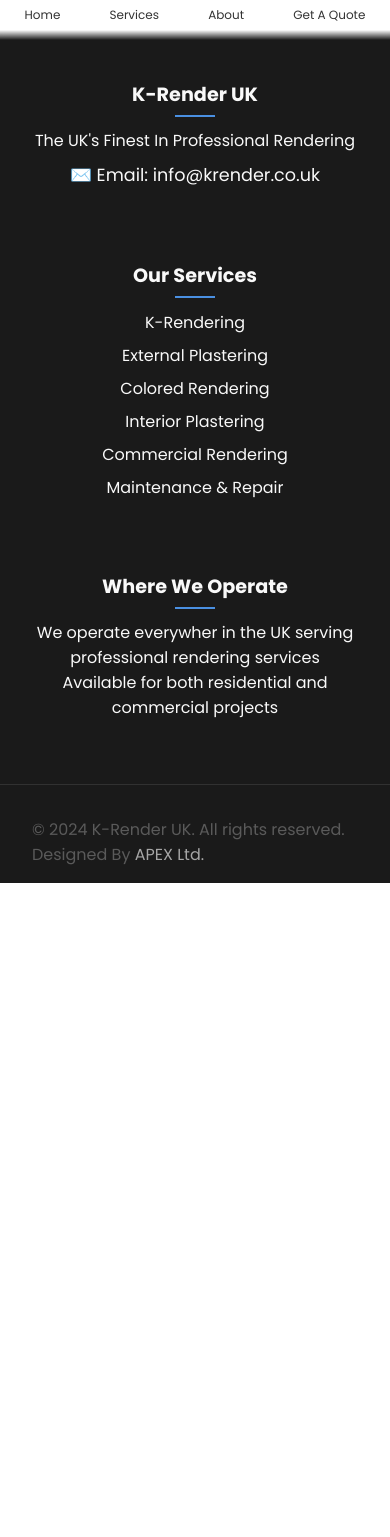
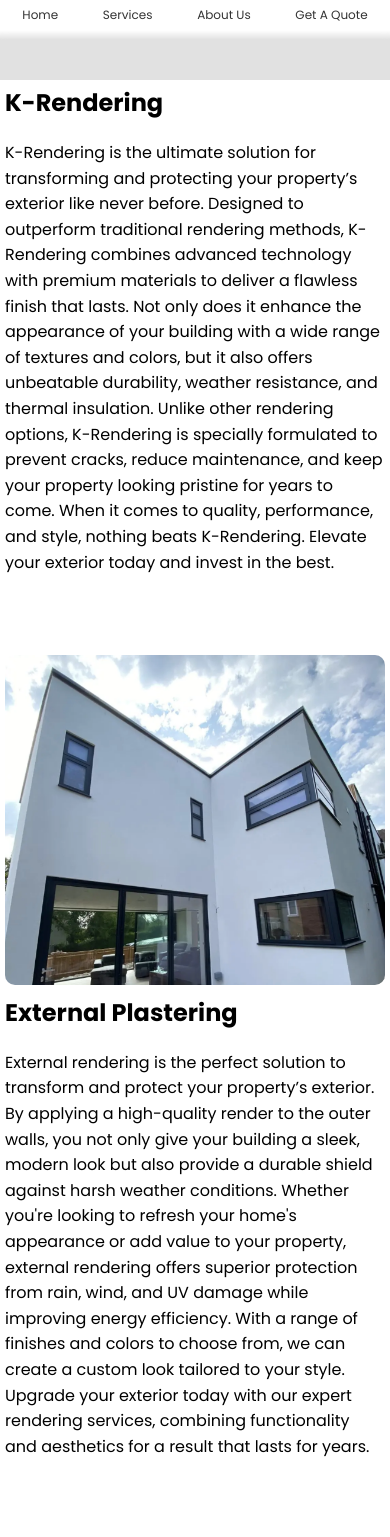
Before and after one commit to ZachRyanLudwick/KREND, a React (Vite) app: page /services in a window 390 px wide. Shown: the top 1537 px of the page. Before the commit the page ends 883 px from the top, so only its background shows below. Built offline with nearby package versions, Linux system fonts and the light colour scheme.

Commit message:
Finished services page and polished server

```diff
--- a/server.js
+++ b/server.js
@@ -46,9 +46,9 @@
       const mailOptions = {
         from: process.env.EMAIL_USER,
         to: process.env.RECIPIENT_EMAIL,
-        subject: `New Contact Form Submission - ${service}`,
+        subject: `K-RenderUK New Submission - ${service}`,
         html: `
-          <h2>New Contact Form Submission</h2>
+          <h2>K-RenderUK New Submission</h2>
           <p><strong>Name:</strong> ${name}</p>
           <p><strong>Email:</strong> ${email}</p>
           <p><strong>Phone:</strong> ${phone}</p>
--- a/src/App.jsx
+++ b/src/App.jsx
@@ -2,6 +2,8 @@
 
 import Home from './pages/home/home.jsx'
 import Contact from './pages/contact/contact.jsx'
+import Services from './pages/services/Services.jsx'
+import WhoWeAre from './pages/whoweare/whoweare.jsx'
 import './index.css'
 
 function App() {
@@ -10,6 +12,8 @@
     <Routes>
       <Route path="/" element={<Home />} />
       <Route path="/contact" element={<Contact />} />
+      <Route path='/services' element={<Services/>} />
+      <Route path='/about' element={<WhoWeAre/>} />
     </Routes>
 
   )
--- a/src/Footer/Footer.jsx
+++ b/src/Footer/Footer.jsx
@@ -9,7 +9,7 @@
           <h3>K-Render UK</h3>
           <p>The UK's Finest In Professional Rendering</p>
           <div className="contact-info">
-            <p>✉️ Email: info@krender.co.uk</p>
+            <p>✉️ Email: krenderuk@gmail.com</p>
           </div>
         </div>
 
--- a/src/nav/Nav.jsx
+++ b/src/nav/Nav.jsx
@@ -19,8 +19,8 @@
             </div>
             <ul className="nav-links">
                 <li><a href="/">Home</a></li>
-                <li><a href="">Services</a></li>
-                <li><a href="">Who We Are</a></li>
+                <li><a href="/services">Services</a></li>
+                <li><a href="/about">Who We Are</a></li>
                 <li><a href="/contact">Get A Quote</a></li>
             </ul>
         </div>
@@ -40,7 +40,7 @@
           </li>
           <li>
           <a href="/about">
-              <span className="label">About</span>
+              <span className="label">About Us</span>
             </a>
           </li>
           <li>
--- a/src/pages/home/home.css
+++ b/src/pages/home/home.css
@@ -124,6 +124,10 @@
     transition: transform 0.9s ease;
 }
 
+.rounded-image img {
+    border-radius: 15px;
+}
+
 .rounded-image:hover {
     transform: scale(1.05); /* Increases size by 5% on hover */
 }
--- /dev/null
+++ b/src/pages/services/Services.css
@@ -0,0 +1,95 @@
+
+.service-hero {
+    width: 100%;
+    padding: 8rem 0;
+    background: #e1e1e1;
+    background-size: cover;
+    background-position: center;
+    background-attachment: fixed;
+}
+
+.sb-content {
+    display: flex;
+    justify-content: space-between;
+    align-items: flex-start;
+    max-width: 1200px;
+    padding: 20px;
+    background: white;
+}
+
+.sb {
+    display: flex;
+    flex-direction: column;
+    flex: 1;
+}
+
+.sb h1 {
+    color: black;
+    margin-bottom: 20px;
+    font-size: 32px;
+}
+
+.sb p {
+    margin-bottom: 20px;
+    line-height: 1.6;
+}
+
+.sb-image {
+    margin-top: 2.5rem;
+    margin-left: 20px;
+    border-radius: 15px;
+}
+
+.sb-image img {
+    width: 300px;
+    height: auto;
+    border-radius: 10px;
+}
+
+/* Mobile styles */
+@media screen and (max-width: 768px) {
+    .service-hero {
+        padding: 80px 0;
+    }
+
+    .sb-content {
+        flex-direction: column;
+        padding: 10px;
+    }
+
+    .sb {
+        width: 100%;
+        margin-bottom: 20px;
+    }
+
+    .sb h1 {
+        font-size: 28px;
+    }
+
+    .sb-image {
+        margin-left: 0;
+        width: 100%;
+        display: flex;
+        justify-content: center;
+    }
+
+    .sb-image img {
+        width: 100%;
+        max-width: 400px;
+    }
+}
+
+/* For even smaller screens */
+@media screen and (max-width: 480px) {
+    .sb h1 {
+        font-size: 24px;
+    }
+
+    .sb p {
+        font-size: 16px;
+    }
+
+    .sb-content {
+        padding: 5px;
+    }
+}
--- /dev/null
+++ b/src/pages/services/Services.jsx
@@ -0,0 +1,62 @@
+import React from 'react'
+import './Services.css'
+
+import krend from '../../assets/cards/K-Render-Specialists.png'
+import external from '../../assets/cards/external-plastering.jpg'
+import colored from '../../assets/cards/colored-rendering.jpg'
+import internal from '../../assets/cards/plastering-inside.jpg'
+
+const Services = () => {
+  return (
+    <main className="main-wrapper">
+        <div className="service-hero">
+            <section className="sb-content">
+                <div className="sb">
+                    <h1>K-Rendering</h1>
+                    <p>
+                        K-Rendering is the ultimate solution for transforming and protecting your property’s exterior like never before. Designed to outperform traditional rendering methods, K-Rendering combines advanced technology with premium materials to deliver a flawless finish that lasts. Not only does it enhance the appearance of your building with a wide range of textures and colors, but it also offers unbeatable durability, weather resistance, and thermal insulation. Unlike other rendering options, K-Rendering is specially formulated to prevent cracks, reduce maintenance, and keep your property looking pristine for years to come. When it comes to quality, performance, and style, nothing beats K-Rendering. Elevate your exterior today and invest in the best.
+                    </p>
+                </div>
+                <div className="sb-image">
+                    <img src={krend} alt=""/>
+                </div>
+            </section>
+            <section className="sb-content">
+                <div className="sb">
+                    <h1>External Plastering</h1>
+                    <p>
+                        External rendering is the perfect solution to transform and protect your property’s exterior. By applying a high-quality render to the outer walls, you not only give your building a sleek, modern look but also provide a durable shield against harsh weather conditions. Whether you're looking to refresh your home's appearance or add value to your property, external rendering offers superior protection from rain, wind, and UV damage while improving energy efficiency. With a range of finishes and colors to choose from, we can create a custom look tailored to your style. Upgrade your exterior today with our expert rendering services, combining functionality and aesthetics for a result that lasts for years.
+                    </p>
+                </div>
+                <div className="sb-image">
+                    <img src={external} alt=""/>
+                </div>
+            </section>
+            <section className="sb-content">
+                <div className="sb">
+                    <h1>Colored Rendering</h1>
+                    <p>
+                    Colored rendering is the ultimate way to elevate your property’s exterior with stunning, long-lasting style and protection. Unlike traditional rendering, colored rendering integrates vibrant pigments directly into the render, ensuring a rich, even finish that won’t fade or peel over time. With a vast selection of colors and finishes, you can create a custom look that perfectly complements your property. Not only does it provide a flawless aesthetic, but colored rendering also offers exceptional durability, weather resistance, and insulation. Say goodbye to repainting and maintenance—this all-in-one solution keeps your exterior looking fresh and beautiful for years. Choose colored rendering for a bold, modern finish that stands out while safeguarding your property.
+                    </p>
+                </div>
+                <div className="sb-image">
+                    <img src={colored} alt=""/>
+                </div>
+            </section>
+            <section className="sb-content">
+                <div className="sb">
+                    <h1>Interior Plastering</h1>
+                    <p>
+                    Interior plastering is the ultimate way to achieve flawless, smooth walls and ceilings that provide the perfect foundation for any decor. Our premium plastering services are designed to create a seamless finish, transforming uneven surfaces into pristine canvases ready for paint, wallpaper, or other finishes. Beyond aesthetics, interior plastering enhances your space by improving durability, soundproofing, and thermal insulation. Whether you’re renovating, building new, or repairing, our expert plastering ensures long-lasting quality and a professional look. Invest in interior plastering today for a polished, durable finish that elevates the comfort and style of your home or workspace.
+                    </p>
+                </div>
+                <div className="sb-image">
+                    <img src={internal} alt=""/>
+                </div>
+            </section>
+        </div>
+    </main>
+  )
+}
+
+export default Services
--- /dev/null
+++ b/src/pages/whoweare/whoweare.jsx
@@ -0,0 +1,11 @@
+import React from 'react'
+
+const whoweare = () => {
+  return (
+    <main className="main-wrapper">
+
+    </main>
+  )
+}
+
+export default whoweare
```
